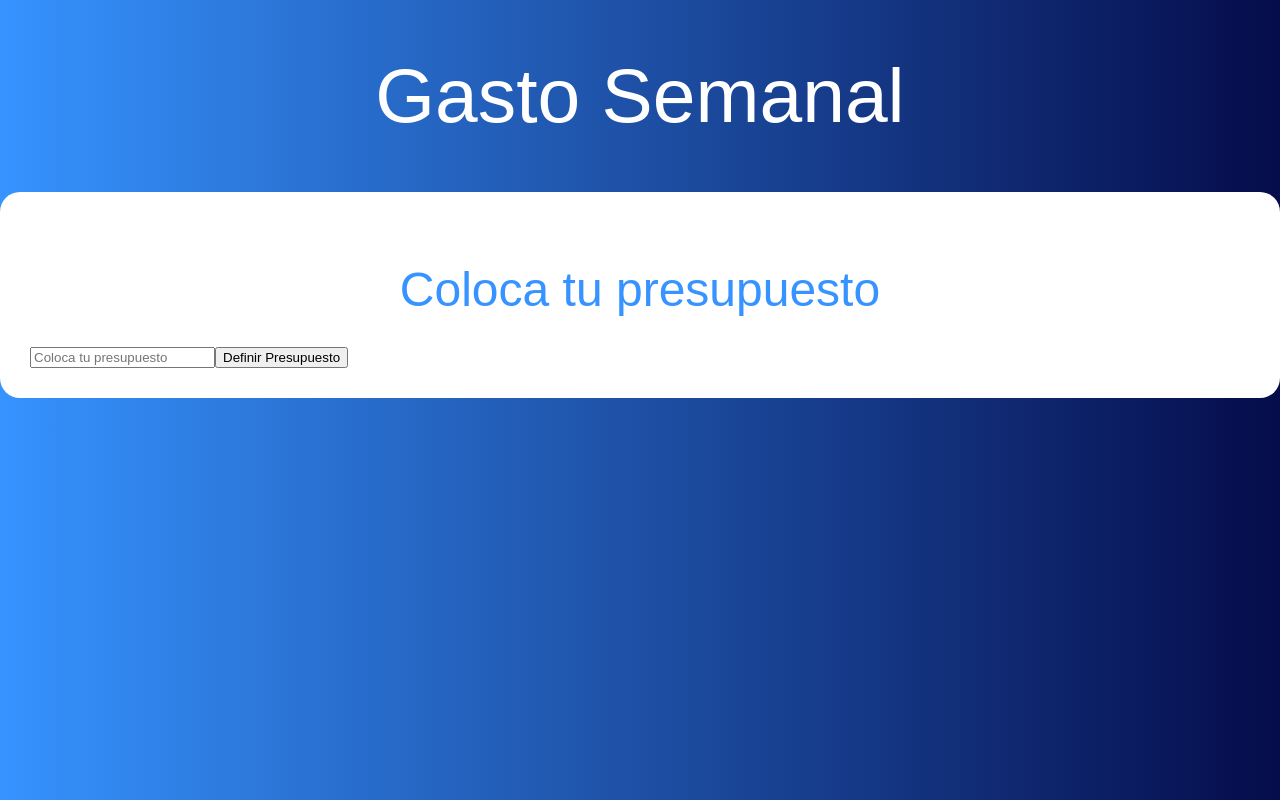
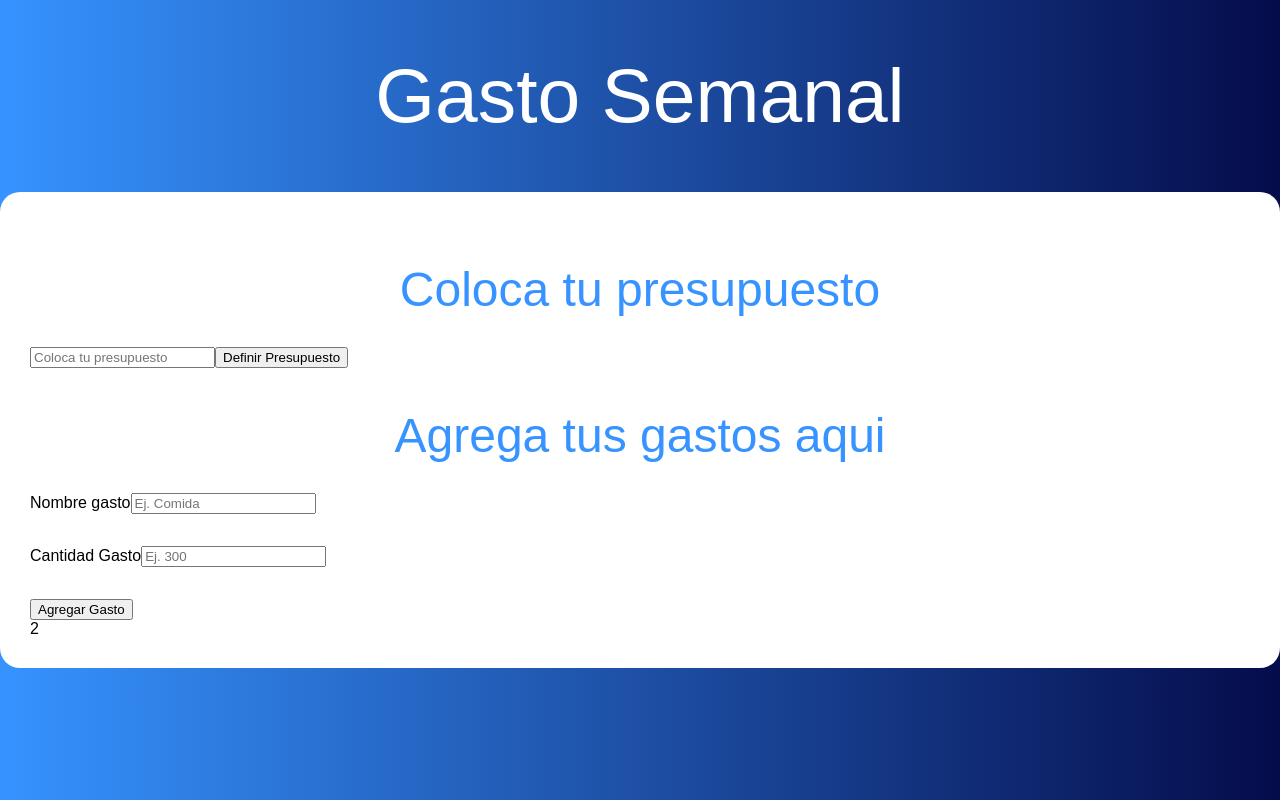
Before and after one commit to jesusdevp/presupuesto-semanal, a React (Create React App) app: page / in a window 1280 px wide. Built offline with nearby package versions, Linux system fonts and the light colour scheme; the HTML template or start-up script is replaced by a standard one.

Commit message:
Componente formulario

```diff
--- a/src/App.js
+++ b/src/App.js
@@ -1,5 +1,6 @@
 import React, { useState } from "react";
 import Pregunta from "./components/Pregunta";
+import Formulario from "./components/Formulario";
 
 function App() {
   //state presupuesto
@@ -12,6 +13,12 @@
         <h1>Gasto Semanal</h1>
         <div className="contenido-principal contenido">
           <Pregunta setPresupuesto={setPresupuesto} setRestante={setRestante} />
+          <div className="row">
+            <div className="one-half column">
+              <Formulario />
+            </div>
+            <div className="one-half column">2</div>
+          </div>
         </div>
       </header>
     </div>
--- /dev/null
+++ b/src/components/Formulario.jsx
@@ -0,0 +1,24 @@
+import React, { useState } from "react";
+
+const Formulario = () => {
+  return (
+    <form>
+      <h2>Agrega tus gastos aqui</h2>
+      <div className="campo">
+        <label>Nombre gasto</label>
+        <input type="text" className="u-full-width" placeholder="Ej. Comida" />
+      </div>
+      <div className="campo">
+        <label>Cantidad Gasto</label>
+        <input type="number" className="u-full-width" placeholder="Ej. 300" />
+      </div>
+      <input
+        type="submit"
+        className="button-primary u-full-width "
+        value="Agregar Gasto"
+      />
+    </form>
+  );
+};
+
+export default Formulario;
```
